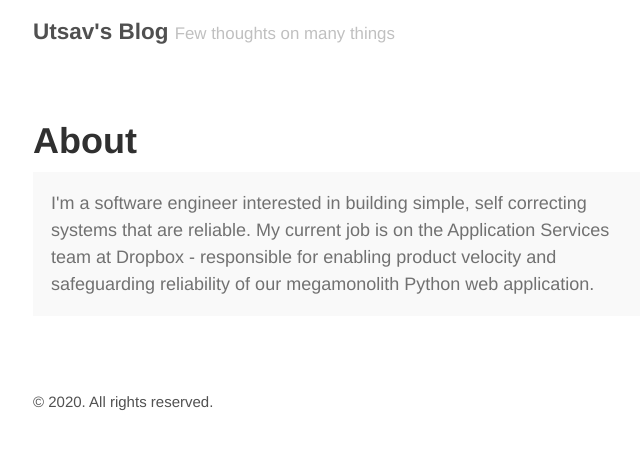
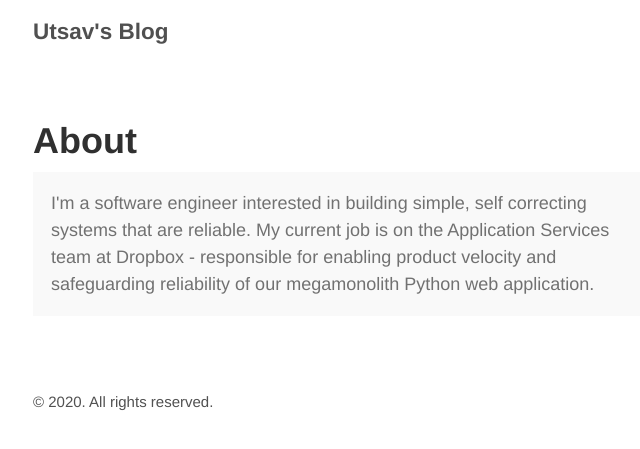
Before and after one commit to Utsav2/utsav2.github.io, a Jekyll site: the page built from about.md, in a window 1280 px wide. Shown: the top 449 px of the page, without its empty margins (292-932 px from the left). Built offline with Jekyll 4.4.1, drawn with Linux system fonts in a browser that asks for light colours.

Commit message:
Update _config.yml

```diff
--- a/_config.yml
+++ b/_config.yml
@@ -4,7 +4,7 @@ permalink:           pretty
 
 # Setup
 title:               Utsav's Blog
-tagline:             Few thoughts on many things
+tagline:
 url:                 http://www.utsavshah.com
 gems:                [jekyll-paginate, redcarpet, pygments]
 paginate:            5
```
